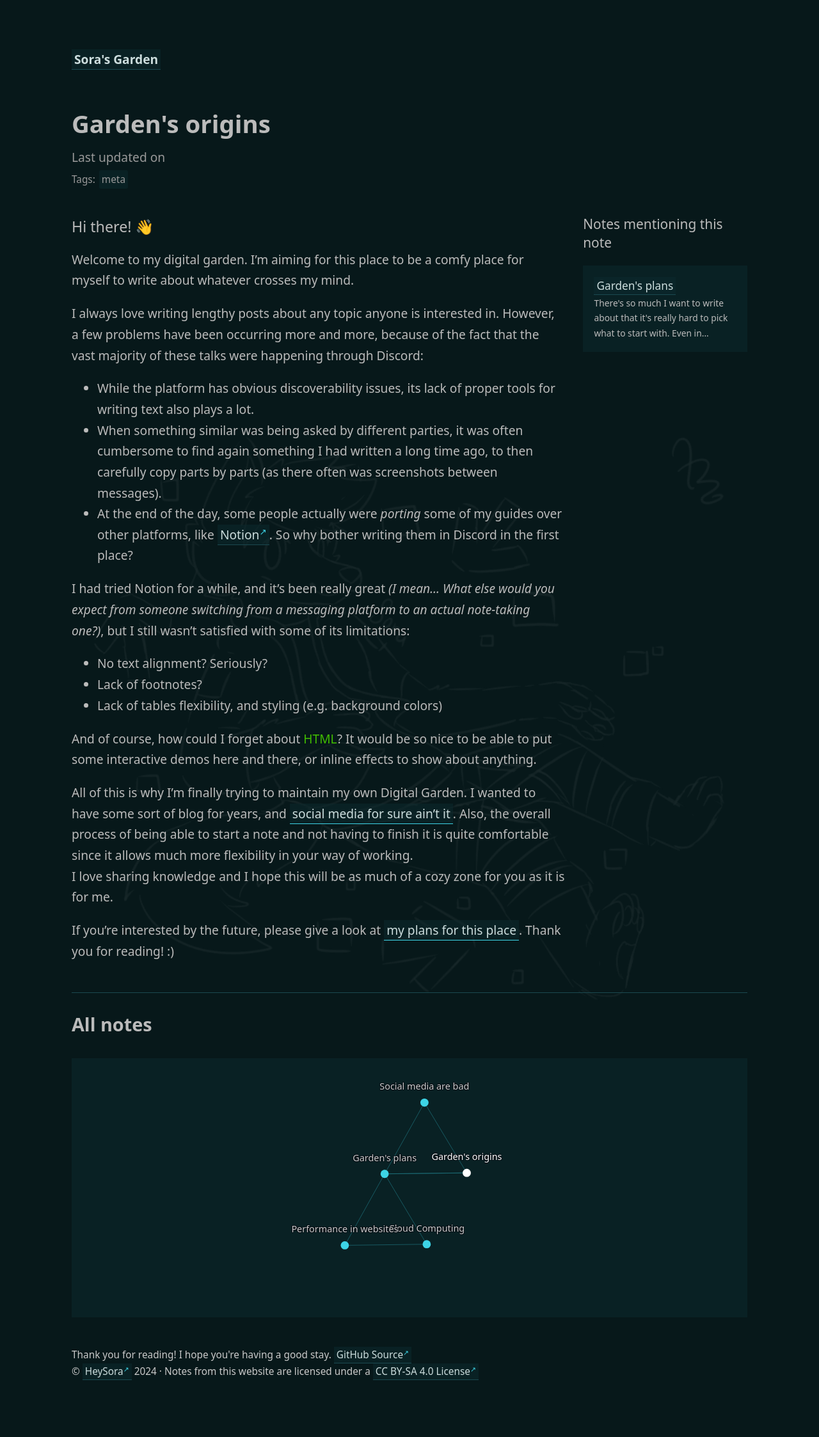
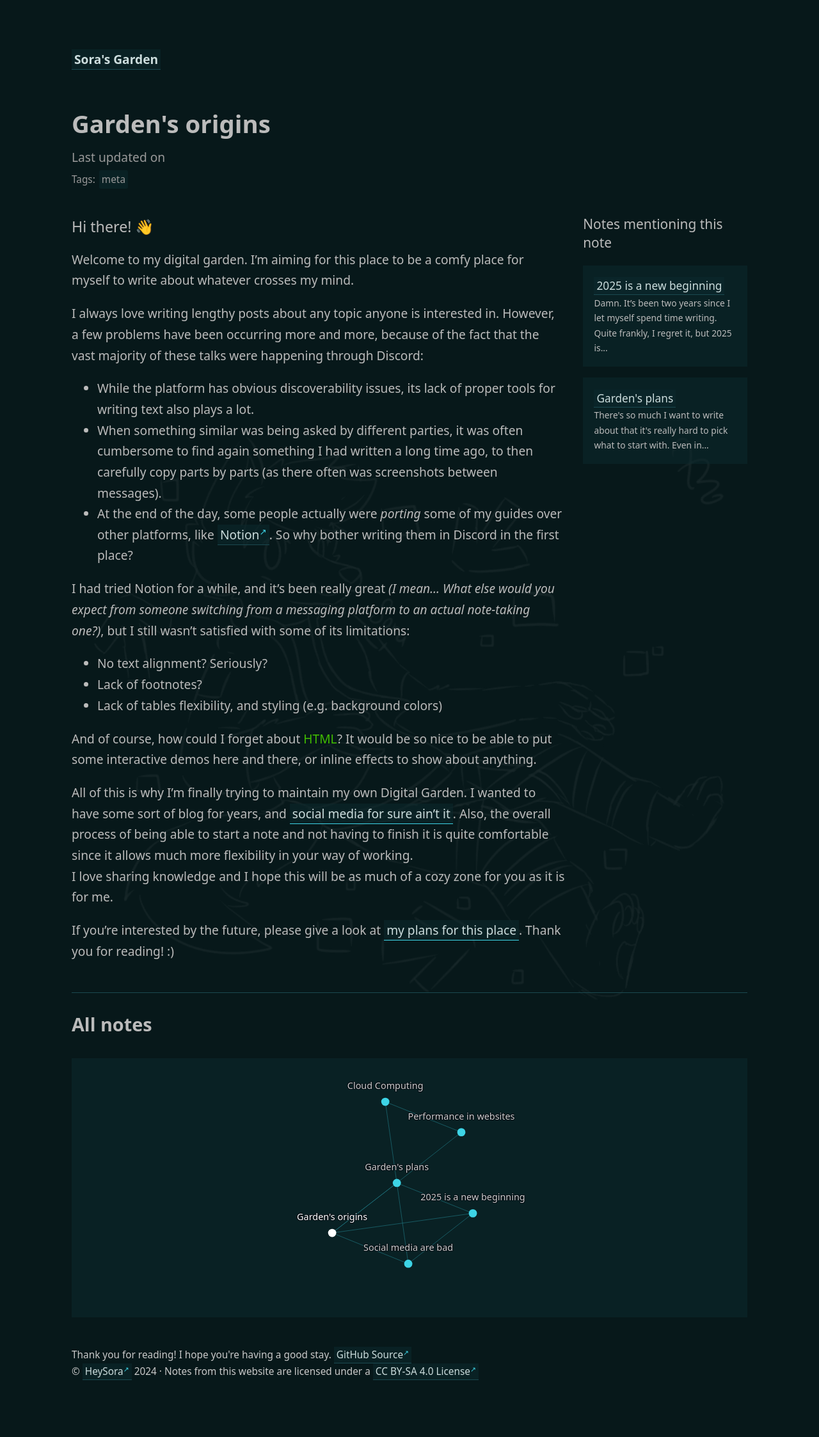
Before and after one commit to HeySora/garden.heysora.net, a Jekyll site: the page built from _notes/meta/garden-origins.md, in a window 1280 px wide. Shown: the whole page at 64% size. Built offline with Jekyll 4.4.1, drawn with Linux system fonts in a browser that asks for light colours; some web fonts are replaced; some of the changed lines change nothing that is shown.

Commit message:
2025 is a new beginning.

```diff
--- /dev/null
+++ b/_notes/meta/2025.md
@@ -0,0 +1,31 @@
+---
+title: 2025 is a new beginning
+tags: life meta
+---
+
+### Damn.
+It's been two years since I let myself spend time writing. Quite frankly, I regret it, but 2025 is my year, and I'm tired of letting it slip.
+
+A lot has happened since 2023. Mostly terrible stuff, sadly, but I'm not here to think about that, as my mistake for those two years was allocating too much time to undeserving people instead of focusing on myself. In consequence, however, writing is one of the healthy things I put on the side.
+
+As I mentioned in [[garden-origins|this garden's origins]], I wanted to focus on writing more *because of* how much time I spend writing to individual people. As such, I completely missed the mark about whom you should be writing things for: **yourself**.
+Evidently, it is undeniable that doing so for others [[garden-plans|still is okay]], but taking yourself out of the equation is where the error lies, and I failed to assess that when I needed it the most.
+
+So, let me start again.
+
+### A *lot* has happened since 2023:
+- I visited the US for the first time! That really was something.
+- A handful of friends have visited my place, making it their first time visiting Switzerland as well.
+- I went through a lot of new video games! Many of these left quite an impact on me, namely [Void Stranger](https://store.steampowered.com/app/2121980/Void_Stranger/), [ZeroRanger](https://store.steampowered.com/app/809020/ZeroRanger/), [OMORI](https://store.steampowered.com/app/1150690/OMORI/), [Chicory](https://store.steampowered.com/app/1123450/Chicory_A_Colorful_Tale/), and [UFO 50](https://store.steampowered.com/app/1147860/UFO_50/).
+- Spent a lot more time outside, walking in my city as well as traveling all across Switzerland and France mostly.
+- Balatro. ![Image frequently used by the Balatro account, of a person with clown disguise.](/assets/2025/balatro.jpg){: .emote }
+- I made a lot of progress appreciating the way I look!! I still have to get new clothes, but I'm sure that'll come soon.
+- I spend less time on [[social-medias-poison|social media]].
+- And ultimately, for the last few months, I've been expanding my knowledge and strengthening my toolset. I'm now notably familiar with [FNA](https://fna-xna.github.io) and [Godot](https://godotengine.org).
+
+Overall, all of this represents a lot of fond memories. And, if I may be honest here, I'll admit that writing these lines definitely helps to feel a bit better about those two years.
+Wanting to *truly* be myself adding seeds in this garden does **not** mean I'm going to talk about the bad stuff either. I spent way too much mental bandwidth dealing with undeserving people, to the point of having impacted other relationships. This truthfully is my biggest regret of those last two years.
+
+But 2025 is my year. I'm not neglecting self-care anymore, and so far my progress this year has already had very noticeable positive effects. One of the things I'm committing to is to catch up on the time I owe this garden. It felt good writing this note. I feel more enthusiastic compared to keeping this all in my mind, and I'm not done writing for today.
+
+2025 is a new beginning. :3
--- a/_sass/_style.scss
+++ b/_sass/_style.scss
@@ -45,6 +45,12 @@
   display: block;
   margin: 0 auto;
   max-height: 75vh;
+}
+
+img.emote {
+  display: inline;
+  max-height: 1.35em;
+  vertical-align: text-bottom;
 }
 
 blockquote {
```
Also changed, not shown: assets/2025/balatro.jpg (added).
